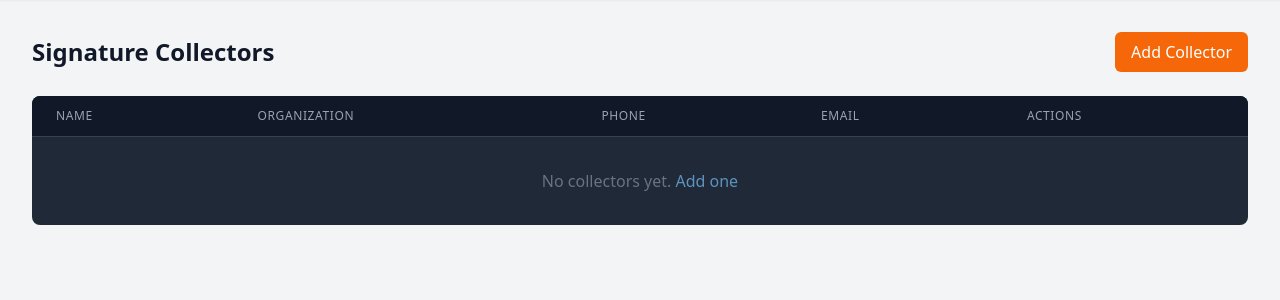
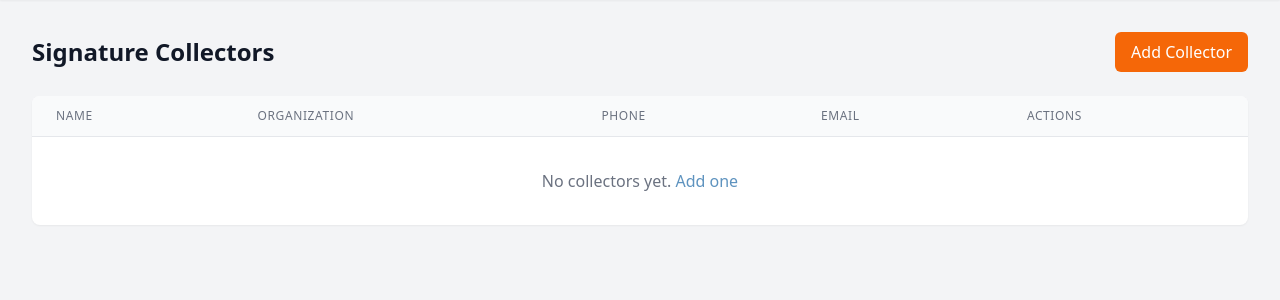
Before and after one commit to ohvoice-adam/petition-qc, a Flask app: page /collectors/ in a window 1280 px wide. Shown: the part 65-365 px from the top of the page. Run offline with Flask 3, Linux system fonts and the light colour scheme; the visitor is signed in with stand-in values (Sample User, id 1); data that the repository does not hold is empty; some libraries are stand-ins or nearby versions.

Commit message:
Fix collectors table rendering in light mode
Replace hardcoded dark bg/border/text classes with light/dark variants
matching the pattern used in other tables (white bg in light, gray-800
in dark). Also adds shadow-sm consistent with the rest of the app.

Co-Authored-By: Claude Sonnet 4.6 <noreply@anthropic.com>

```diff
--- a/app/templates/collectors/index.html
+++ b/app/templates/collectors/index.html
@@ -12,24 +12,24 @@
         </a>
     </div>
 
-    <div class="bg-gray-800 rounded-lg overflow-hidden">
-        <table class="min-w-full divide-y divide-gray-700">
-            <thead class="bg-gray-900">
+    <div class="bg-white dark:bg-gray-800 rounded-lg overflow-hidden shadow-sm">
+        <table class="min-w-full divide-y divide-gray-200 dark:divide-gray-700">
+            <thead class="bg-gray-50 dark:bg-gray-900">
                 <tr>
-                    <th class="px-6 py-3 text-left text-xs font-medium text-gray-400 uppercase tracking-wider">Name</th>
-                    <th class="px-6 py-3 text-left text-xs font-medium text-gray-400 uppercase tracking-wider">Organization</th>
-                    <th class="px-6 py-3 text-left text-xs font-medium text-gray-400 uppercase tracking-wider">Phone</th>
-                    <th class="px-6 py-3 text-left text-xs font-medium text-gray-400 uppercase tracking-wider">Email</th>
-                    <th class="px-6 py-3 text-left text-xs font-medium text-gray-400 uppercase tracking-wider">Actions</th>
+                    <th class="px-6 py-3 text-left text-xs font-medium text-gray-500 dark:text-gray-400 uppercase tracking-wider">Name</th>
+                    <th class="px-6 py-3 text-left text-xs font-medium text-gray-500 dark:text-gray-400 uppercase tracking-wider">Organization</th>
+                    <th class="px-6 py-3 text-left text-xs font-medium text-gray-500 dark:text-gray-400 uppercase tracking-wider">Phone</th>
+                    <th class="px-6 py-3 text-left text-xs font-medium text-gray-500 dark:text-gray-400 uppercase tracking-wider">Email</th>
+                    <th class="px-6 py-3 text-left text-xs font-medium text-gray-500 dark:text-gray-400 uppercase tracking-wider">Actions</th>
                 </tr>
             </thead>
-            <tbody class="divide-y divide-gray-700">
+            <tbody class="divide-y divide-gray-200 dark:divide-gray-700">
                 {% for collector in collectors %}
-                <tr class="hover:bg-gray-750">
+                <tr class="hover:bg-gray-50 dark:hover:bg-gray-700/50">
                     <td class="px-6 py-4 whitespace-nowrap">{{ collector.full_name }}</td>
-                    <td class="px-6 py-4 whitespace-nowrap text-gray-400">{{ collector.organization.name if collector.organization else '—' }}</td>
-                    <td class="px-6 py-4 whitespace-nowrap text-gray-400">{{ collector.phone or '-' }}</td>
-                    <td class="px-6 py-4 whitespace-nowrap text-gray-400">{{ collector.email or '-' }}</td>
+                    <td class="px-6 py-4 whitespace-nowrap text-gray-500 dark:text-gray-400">{{ collector.organization.name if collector.organization else '—' }}</td>
+                    <td class="px-6 py-4 whitespace-nowrap text-gray-500 dark:text-gray-400">{{ collector.phone or '-' }}</td>
+                    <td class="px-6 py-4 whitespace-nowrap text-gray-500 dark:text-gray-400">{{ collector.email or '-' }}</td>
                     <td class="px-6 py-4 whitespace-nowrap">
                         <a href="{{ url_for('collectors.edit', id=collector.id) }}"
                            class="text-navy-400 hover:text-navy-300">Edit</a>
@@ -37,7 +37,7 @@
                 </tr>
                 {% else %}
                 <tr>
-                    <td colspan="5" class="px-6 py-8 text-center text-gray-500">
+                    <td colspan="5" class="px-6 py-8 text-center text-gray-500 dark:text-gray-400">
                         No collectors yet.
                         <a href="{{ url_for('collectors.new') }}" class="text-navy-400 hover:text-navy-300">Add one</a>
                     </td>
```
